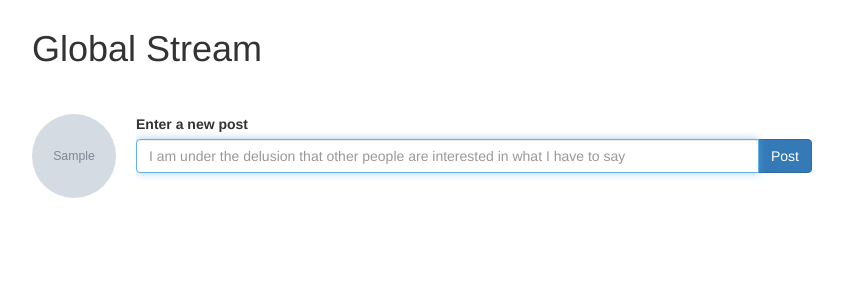
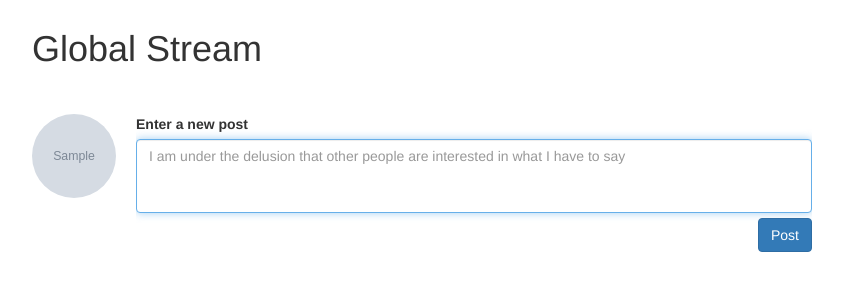
Before and after one commit to enochcheung/Social-Network-for-Robots, a Django app: page / in a window 1280 px wide. Shown: the part 51-351 px from the top of the page, without its empty margins (218-1061 px from the left). Run offline with Django 3.2, Linux system fonts and the light colour scheme; a user stored in the database is signed in; tables that the repository leaves empty hold one stand-in row (values such as "Sample post"); grey boxes marked "Sample" are stand-in pictures; data that the repository does not hold is empty; some libraries are stand-ins or nearby versions.

Commit message:
changed new post input to textarea

```diff
--- /dev/null
+++ b/initialization.py
@@ -0,0 +1,6 @@
+from socialnetwork.models import *
+usernames = ['Jules','todo']
+for username in usernames:
+	user = UserProfile.objects.get(user__username = username)
+	user.script.public = True
+	user.script.save()
--- a/socialnetwork/templates/socialnetwork/stream.html
+++ b/socialnetwork/templates/socialnetwork/stream.html
@@ -37,23 +37,24 @@
 <form id="post-form" action="{% url 'post' %}" method="POST">
 	<label for="{{ post_form.content.id_for_label }}" >Enter a new post</label>
     <div class="form-group">
-        <div class="input-group">
-    	<input type="text"
+    	<textarea type="text"
     		id="{{ post_form.content.id_for_label }}"
+            rows="3"
+            style="resize:none"
     		class="form-control"
     		placeholder="I am under the delusion that other people are interested in what I have to say"
     		name="{{ post_form.content.html_name }}"
     		{%if form.content.value %}value="{{ post_form.content.value }}"{% endif %}
-    		maxlength='160' required autofocus></input>
-        <div class='input-group-btn'><button class='btn btn-md btn-primary' type='submit'>Post</button></div>
+    		maxlength='160' required autofocus></textarea>
+        <div style="padding-top:5px" class="pull-right">
+        <button class='btn btn-md btn-primary' type='submit'>Post</button>
+        </div>
     </div>
     {% csrf_token %}
 </form>
 </div>
 </div>
-</div>
 
-<br>
 {% endif %}
 
 <script>posts_url = "{% url 'get_posts' '0000' %}";</script>
```
Also changed, not shown: sample.js (+3 -5 lines).
